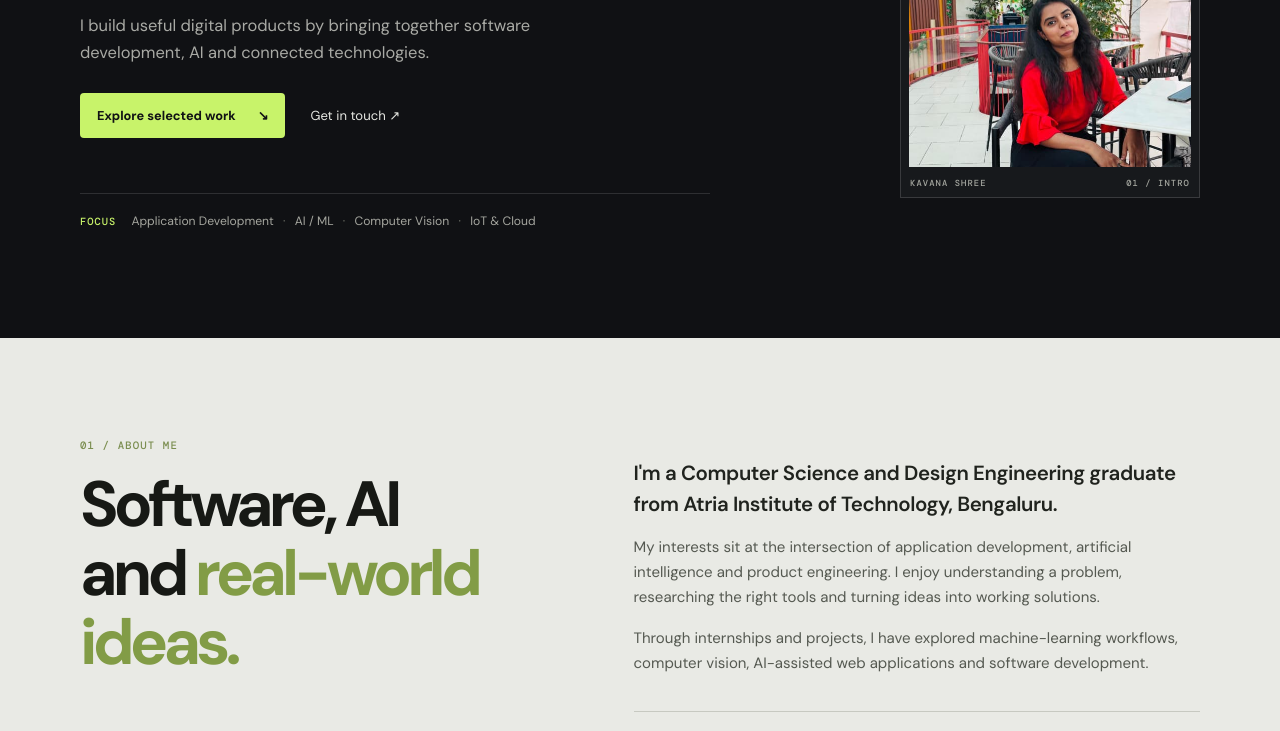
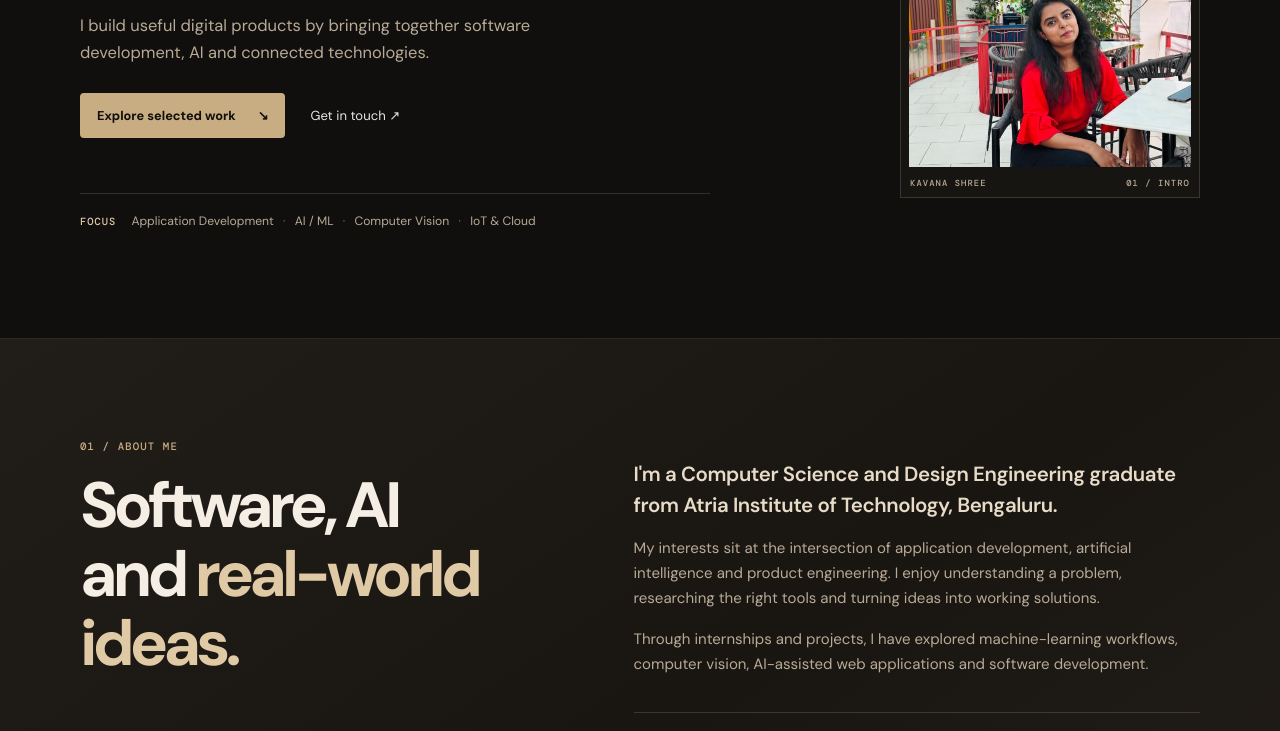
Before and after one commit to kkavanashree16-byte/kavana-shree-portfolio, a plain HTML site: page index.html in a window 1280 px wide. Shown: the part 358-1089 px from the top of the page. Drawn offline with nearby package versions, Linux system fonts and the light colour scheme.

Commit message:
Update index.html

```diff
--- a/index.html
+++ b/index.html
@@ -11,6 +11,7 @@
   <link href="https://fonts.googleapis.com/css2?family=DM+Mono:wght@400;500&family=DM+Sans:wght@400;500;600;700;800&display=swap" rel="stylesheet">
   <link rel="stylesheet" href="style.css">
   <script src="script.js" defer></script>
+  <link rel="stylesheet" href="theme-overrides.css">
 </head>
 <body>
   <header class="topbar">
```
